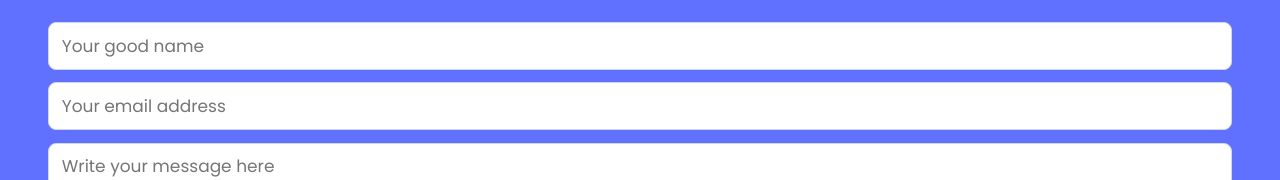
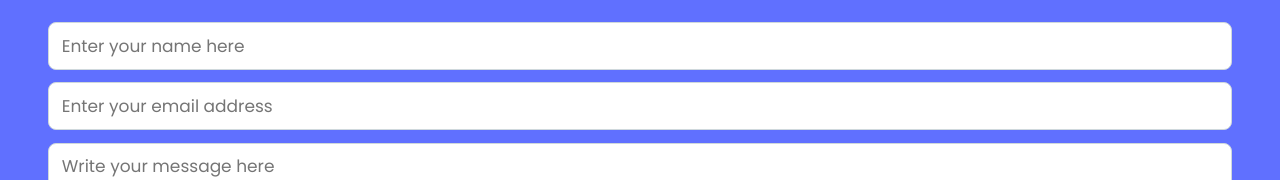
Before and after one commit to Afsheen96/Portfolio, a website: page index.html in a window 1280 px wide. Shown: the part 6899-7079 px from the top of the page. Drawn offline with Linux system fonts and the light colour scheme.

Commit message:
add placeholder and required

```diff
--- a/index.html
+++ b/index.html
@@ -274,14 +274,14 @@
           maxlength="30"
           name="name"
           type="text"
-          placeholder="Your good name">
+          placeholder="Enter your name here">
           <input
           class="contact-me-form-text-input"
           pattern="[^ @]*@[^ @]*"
           required
           name="email"
           type="email"
-          placeholder="Your email address"
+          placeholder="Enter your email address"
         />
           <textarea
           class="contact-me-form-text-input"
```
